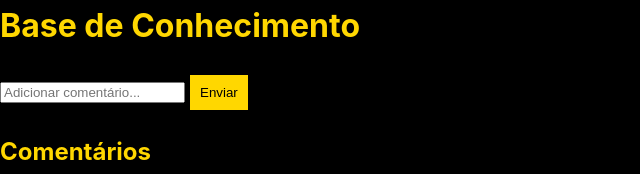
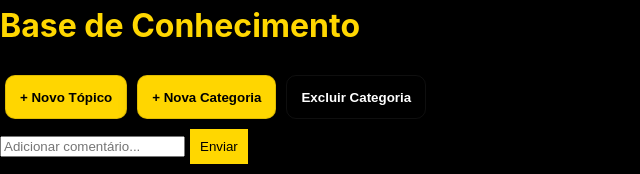
Before and after one commit to Wertco-Bombas/Wertco, a Next.js app: page /base in a window 1280 px wide. Shown: the part 242-416 px from the top of the page, without its empty margins (0-640 px from the left). Built offline with nearby package versions, Linux system fonts and the light colour scheme; no server answers; the database is empty.

Commit message:
Update base.js

```diff
--- a/pages/base.js
+++ b/pages/base.js
@@ -25,7 +25,7 @@ export default function Base() {
   async function carregarComentarios() {
     const { data, error } = await supabase
       .from('comentarios')
-      .select('*') // agora buscamos direto, pois já gravamos usuario_nome
+      .select('*')
       .eq('topico_id', topicoId)
       .order('created_at', { ascending: false });
 
@@ -43,7 +43,7 @@ export default function Base() {
         conteudo,
         topico_id: topicoId,
         usuario_id: user?.id || null,
-        usuario_nome: user?.email || 'Anônimo' // salva o nome/email
+        usuario_nome: user?.email || 'Anônimo'
       })
     });
 
@@ -60,6 +60,13 @@ export default function Base() {
     <Layout>
       <div className="p-6">
         <h1 className="text-3xl font-bold mb-6">Base de Conhecimento</h1>
+
+        {/* Botões exclusivos da página Base */}
+        <div className="flex gap-2 mb-6">
+          <button className="btn btnYellow">+ Novo Tópico</button>
+          <button className="btn btnYellow">+ Nova Categoria</button>
+          <button className="btn btnDangerOutline">Excluir Categoria</button>
+        </div>
 
         <div className="flex gap-2 mb-6">
           <input
```
